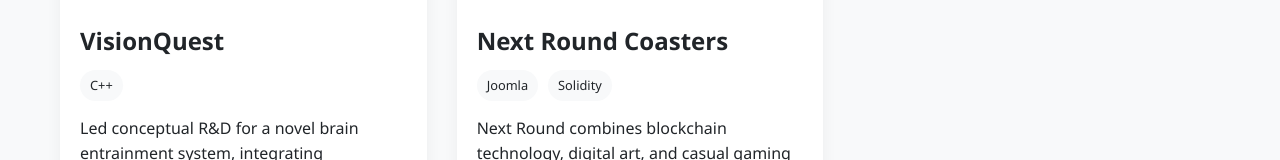
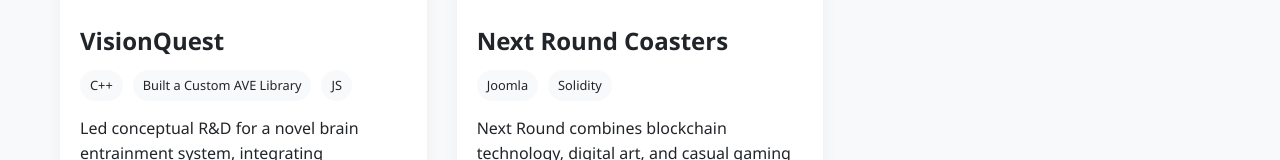
Before and after one commit to zayd100/portfolio, a plain HTML site: page index.html in a window 1280 px wide. Shown: the part 2925-3085 px from the top of the page. Drawn offline with Linux system fonts and the light colour scheme.

Commit message:
Update index.html

```diff
--- a/index.html
+++ b/index.html
@@ -187,6 +187,8 @@
                         <h3 class="project-title">VisionQuest</h3>
                         <div class="project-tags">
                             <span class="tag">C++</span>
+                            <span class="tag">Built a Custom AVE Library</span>
+                            <span class="tag">JS</span>
 
 
                         </div>
```
